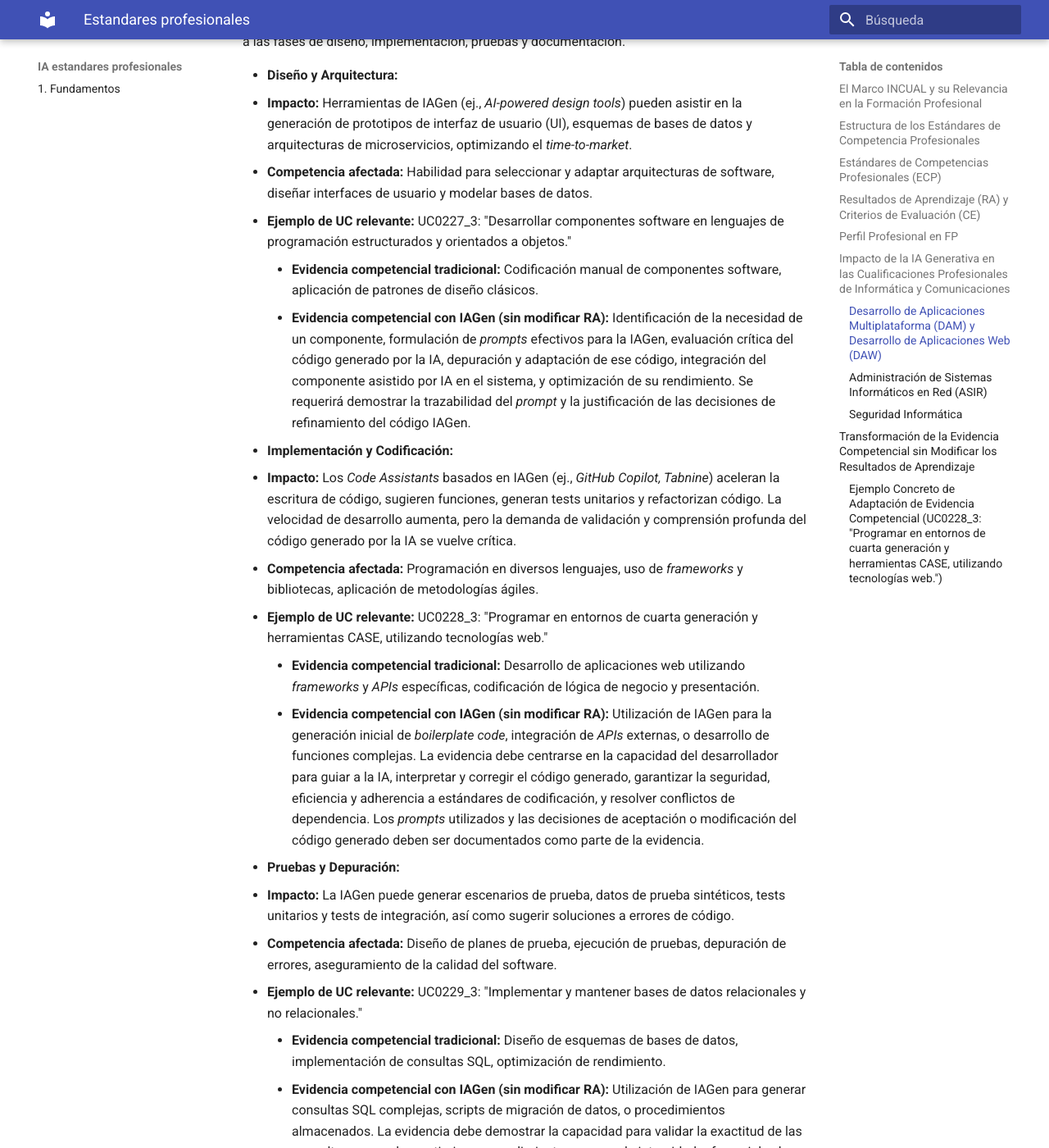
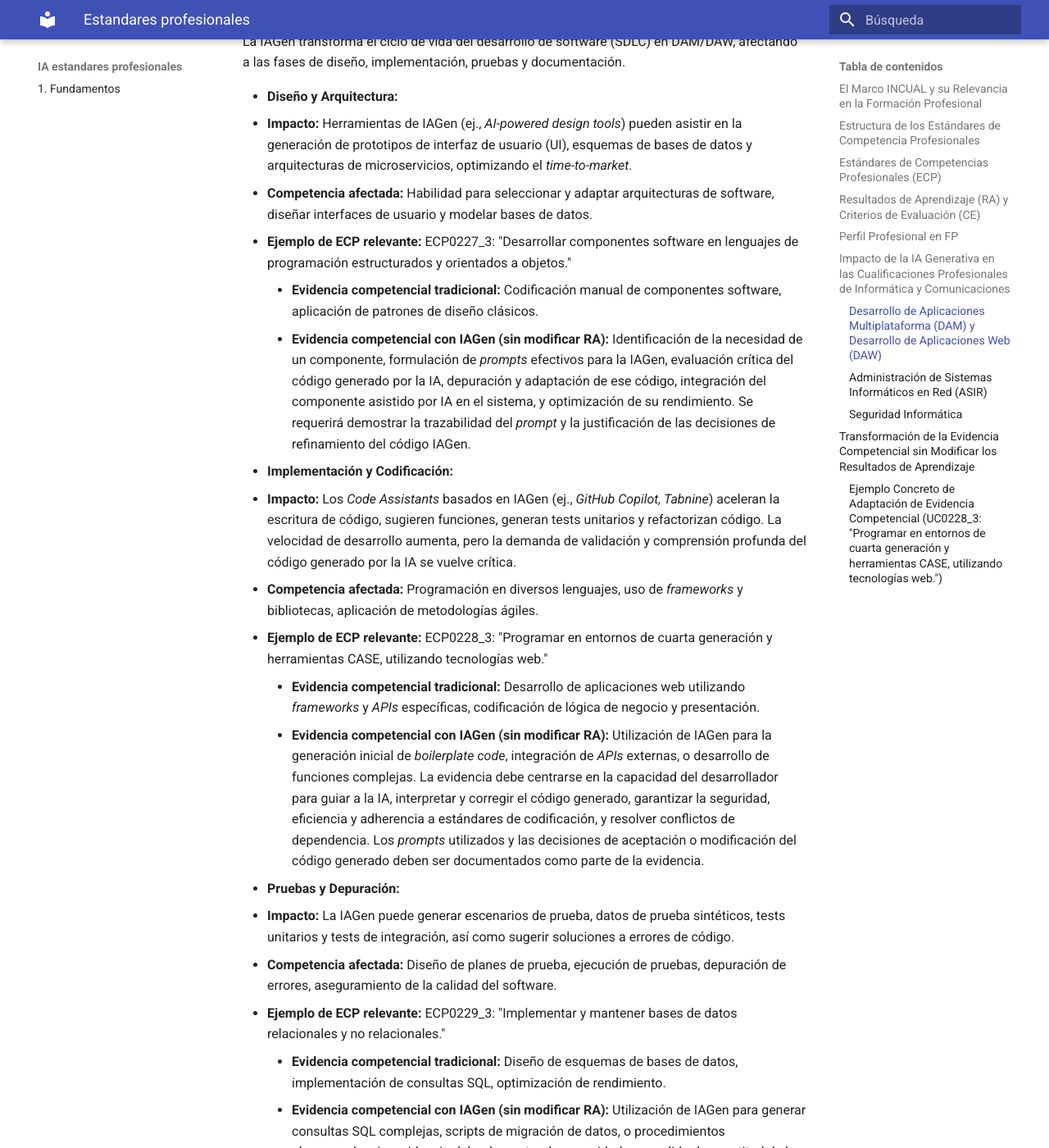
Before and after one commit to Formacion-RM/esproia, an MkDocs documentation site: the page built from docs/estandares.md, in a window 1280 px wide and 1400 px high, scrolled down 3278 px. Shown: the whole window at 82% size. Built offline with MkDocs 1.6.1 and Material for MkDocs 9.7.7, drawn with Linux system fonts in a browser that asks for light colours; some of the changed text lies outside the part shown.

Commit message:
arreglo UC por ECP

```diff
--- a/docs/estandares.md
+++ b/docs/estandares.md
@@ -69,8 +69,8 @@
 - **Unidades de Competencia:** Detallan las funciones y tareas específicas.
 - **Entorno Profesional:** Define el contexto laboral donde se ejerce la profesión.
 - **Ocupaciones y Puestos de Trabajo Relevantes:** Ejemplifica las salidas laborales.
-- **Cualificaciones Profesionales Completas:** Agrupa las UC necesarias para una cualificación.
-- **Módulos Profesionales:** Constituyen la oferta formativa del currículo, asociada a las UC.
+- **Cualificaciones Profesionales Completas:** Agrupa los ECP necesarias para una cualificación.
+- **Módulos Profesionales:** Constituyen la oferta formativa del currículo, asociada a los ECP.
 
 Este enfoque permite que la FP responda de manera flexible a las demandas del mercado laboral, formando profesionales con competencias específicas y actualizadas.
 
@@ -85,21 +85,21 @@
 - **Diseño y Arquitectura:**
   - **Impacto:** Herramientas de IAGen (ej., *AI-powered design tools*) pueden asistir en la generación de prototipos de interfaz de usuario (UI), esquemas de bases de datos y arquitecturas de microservicios, optimizando el *time-to-market*.
   - **Competencia afectada:** Habilidad para seleccionar y adaptar arquitecturas de software, diseñar interfaces de usuario y modelar bases de datos.
-  - **Ejemplo de UC relevante:** UC0227_3: "Desarrollar componentes software en lenguajes de programación estructurados y orientados a objetos."
+  - **Ejemplo de ECP relevante:** ECP0227_3: "Desarrollar componentes software en lenguajes de programación estructurados y orientados a objetos."
     - **Evidencia competencial tradicional:** Codificación manual de componentes software, aplicación de patrones de diseño clásicos.
     - **Evidencia competencial con IAGen (sin modificar RA):** Identificación de la necesidad de un componente, formulación de *prompts* efectivos para la IAGen, evaluación crítica del código generado por la IA, depuración y adaptación de ese código, integración del componente asistido por IA en el sistema, y optimización de su rendimiento. Se requerirá demostrar la trazabilidad del *prompt* y la justificación de las decisiones de refinamiento del código IAGen.
 
 - **Implementación y Codificación:**
   - **Impacto:** Los *Code Assistants* basados en IAGen (ej., *GitHub Copilot, Tabnine*) aceleran la escritura de código, sugieren funciones, generan tests unitarios y refactorizan código. La velocidad de desarrollo aumenta, pero la demanda de validación y comprensión profunda del código generado por la IA se vuelve crítica.
   - **Competencia afectada:** Programación en diversos lenguajes, uso de *frameworks* y bibliotecas, aplicación de metodologías ágiles.
-  - **Ejemplo de UC relevante:** UC0228_3: "Programar en entornos de cuarta generación y herramientas CASE, utilizando tecnologías web."
+  - **Ejemplo de ECP relevante:** ECP0228_3: "Programar en entornos de cuarta generación y herramientas CASE, utilizando tecnologías web."
     - **Evidencia competencial tradicional:** Desarrollo de aplicaciones web utilizando *frameworks* y *APIs* específicas, codificación de lógica de negocio y presentación.
     - **Evidencia competencial con IAGen (sin modificar RA):** Utilización de IAGen para la generación inicial de *boilerplate code*, integración de *APIs* externas, o desarrollo de funciones complejas. La evidencia debe centrarse en la capacidad del desarrollador para guiar a la IA, interpretar y corregir el código generado, garantizar la seguridad, eficiencia y adherencia a estándares de codificación, y resolver conflictos de dependencia. Los *prompts* utilizados y las decisiones de aceptación o modificación del código generado deben ser documentados como parte de la evidencia.
 
 - **Pruebas y Depuración:**
   - **Impacto:** La IAGen puede generar escenarios de prueba, datos de prueba sintéticos, tests unitarios y tests de integración, así como sugerir soluciones a errores de código.
   - **Competencia afectada:** Diseño de planes de prueba, ejecución de pruebas, depuración de errores, aseguramiento de la calidad del software.
-  - **Ejemplo de UC relevante:** UC0229_3: "Implementar y mantener bases de datos relacionales y no relacionales."
+  - **Ejemplo de ECP relevante:** ECP0229_3: "Implementar y mantener bases de datos relacionales y no relacionales."
     - **Evidencia competencial tradicional:** Diseño de esquemas de bases de datos, implementación de consultas SQL, optimización de rendimiento.
     - **Evidencia competencial con IAGen (sin modificar RA):** Utilización de IAGen para generar consultas SQL complejas, scripts de migración de datos, o procedimientos almacenados. La evidencia debe demostrar la capacidad para validar la exactitud de las consultas generadas, optimizar su rendimiento, asegurar la integridad referencial y de datos, y garantizar la seguridad de la base de datos, así como la capacidad de generar datos de prueba sintéticos para la evaluación de la base de datos.
 
@@ -110,14 +110,14 @@
 - **Automatización y Orquestación:**
   - **Impacto:** Herramientas de IAGen pueden generar scripts de automatización para despliegues, configuraciones y mantenimiento de sistemas, así como proponer soluciones a incidencias. Esto reduce la carga de tareas repetitivas y permite al sysadmin centrarse en problemas de mayor nivel.
   - **Competencia afectada:** Configuración y gestión de sistemas operativos, desarrollo de scripts de automatización, orquestación de servicios.
-  - **Ejemplo de UC relevante:** UC0235_3: "Administrar sistemas operativos en red."
+  - **Ejemplo de ECP relevante:** ECP0235_3: "Administrar sistemas operativos en red."
     - **Evidencia competencial tradicional:** Configuración manual de servicios de red, gestión de usuarios y permisos, scripting con Bash/PowerShell.
     - **Evidencia competencial con IAGen (sin modificar RA):** Utilización de IAGen para generar *playbooks* o scripts de automatización para *Ansible, Puppet* o *Chef*, así como para la resolución de errores en configuraciones de sistema. La evidencia debe enfocarse en la capacidad del administrador para especificar los requisitos del script, validar la lógica generada por la IA, realizar pruebas de integración y garantizar la idempotencia de las soluciones propuestas. La documentación de los *prompts* y la justificación de las decisiones de adaptación serán esenciales.
 
 - **Monitorización y Detección de Anomalías:**
   - **Impacto:** Sistemas de monitorización basados en IAGen pueden analizar grandes volúmenes de logs y métricas para detectar patrones anómalos o comportamientos maliciosos, prediciendo fallos y optimizando el rendimiento.
   - **Competencia afectada:** Implementación de sistemas de monitorización, análisis de logs, gestión de eventos.
-  - **Ejemplo de UC relevante:** UC0236_3: "Administrar servicios de red e Internet."
+  - **Ejemplo de ECP relevante:** ECP0236_3: "Administrar servicios de red e Internet."
     - **Evidencia competencial tradicional:** Configuración de servidores web, DNS, DHCP, VPN. Análisis manual de logs de servidor para identificar problemas de rendimiento o seguridad.
     - **Evidencia competencial con IAGen (sin modificar RA):** Utilización de IAGen para analizar patrones en logs de servicios de red, identificar ataques de inyección SQL en logs de servidores web, o detectar configuraciones erróneas en servidores DNS. La evidencia se centrará en la capacidad del administrador para interpretar las alertas generadas por la IA, diferenciar falsos positivos de amenazas reales, y actuar en consecuencia para mitigar riesgos o resolver problemas de servicio. Se deberá demostrar la capacidad de interactuar con la IAGen para refinar el análisis de eventos complejos.
 
@@ -128,14 +128,14 @@
 - **Análisis de Vulnerabilidades y Gestión de Riesgos:**
   - **Impacto:** La IAGen puede analizar automáticamente código fuente, configuraciones de sistemas y redes para identificar vulnerabilidades potenciales, así como asistir en la generación de informes de riesgo y recomendaciones de mitigación.
   - **Competencia afectada:** Detección y análisis de vulnerabilidades, implementación de medidas de seguridad, gestión de incidentes.
-  - **Ejemplo de UC relevante:** UC0238_3: "Implementar sistemas seguros."
+  - **Ejemplo de ECP relevante:** ECP0238_3: "Implementar sistemas seguros."
     - **Evidencia competencial tradicional:** Configuración de firewalls, sistemas de detección de intrusiones (IDS/IPS), cifrado de datos, gestión de identidades y accesos. Realizar *pentesting* manual.
     - **Evidencia competencial con IAGen (sin modificar RA):** Utilización de IAGen para el análisis estático y dinámico de código en busca de vulnerabilidades, la generación de reglas de firewall optimizadas, o la evaluación de la configuración de sistemas para identificar desviaciones de las mejores prácticas de seguridad. La evidencia debe demostrar la capacidad del técnico para interpretar los hallazgos de la IA, validar su relevancia, y aplicar soluciones efectivas. La interacción con la IAGen para realizar *red teaming* o *blue teaming* asistido debe ser demostrable.
 
 - **Respuesta a Incidentes y Detección de Amenazas:**
   - **Impacto:** Los sistemas de IAGen pueden correlacionar alertas de seguridad de diversas fuentes, identificar *malware* desconocido (*zero-day threats*) y automatizar la respuesta a incidentes, minimizando el impacto de los ataques.
   - **Competencia afectada:** Investigación de incidentes, forense digital, análisis de *malware*, recuperación de desastres.
-  - **Ejemplo de UC relevante:** UC0239_3: "Gestionar servicios de seguridad."
+  - **Ejemplo de ECP relevante:** ECP0239_3: "Gestionar servicios de seguridad."
     - **Evidencia competencial tradicional:** Gestión de antivirus, copias de seguridad, recuperación de datos, análisis forense de sistemas comprometidos.
     - **Evidencia competencial con IAGen (sin modificar RA):** Empleo de IAGen para el análisis de *malware* (ej., de-ofuscación de código malicioso, identificación de *IOCs* -- *Indicators of Compromise*), la investigación de incidentes de seguridad mediante correlación de eventos o la generación de políticas de seguridad. La evidencia debe reflejar la capacidad del profesional para utilizar la IAGen como una herramienta avanzada de análisis y respuesta, comprendiendo sus limitaciones y complementándola con conocimientos expertos para la toma de decisiones críticas.
 
```
